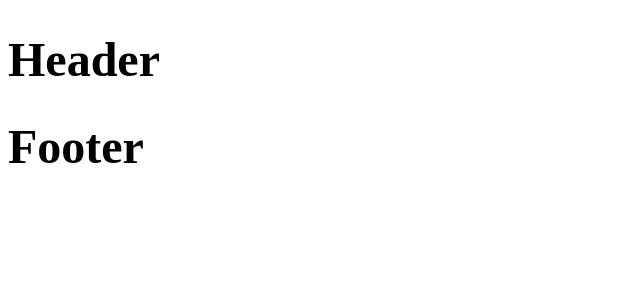
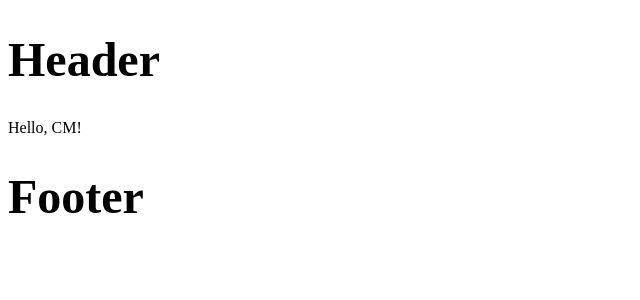
Before and after one commit to BOOBESH776/Vite-React-Practice, a React (Vite) app in the folder my-practice/: page / in a window 1280 px wide. Shown: the top 300 px of the page, without its empty margins (0-640 px from the left). Built offline with nearby package versions, Linux system fonts and the light colour scheme.

Commit message:
import react component from react lib

```diff
--- a/my-practice/src/app.jsx
+++ b/my-practice/src/app.jsx
@@ -1,13 +1,15 @@
 // import A from './counter';
 // import './index.css';
+import React from 'react';
 import './components/style.css';
 import Header from './components/Header';
 import Footer from './components/Footer';
 
 function App() {
+    let user = 'CM';
     return (
         <>
-        <Header user = "CM"/>
+        <Header user={user} />
         <Footer/>
         </>
     );
--- a/my-practice/src/components/Header.jsx
+++ b/my-practice/src/components/Header.jsx
@@ -1,9 +1,11 @@
-
-function Header(){
+import React from 'react';
+function Header(props){
+    console.log(props);
         return(
         <header>
             <>
                 <h1 style={{ color: 'black' }}>Header</h1>
+                <p>Hello, {props.user}!</p>
             </>
         </header>
     );
```
